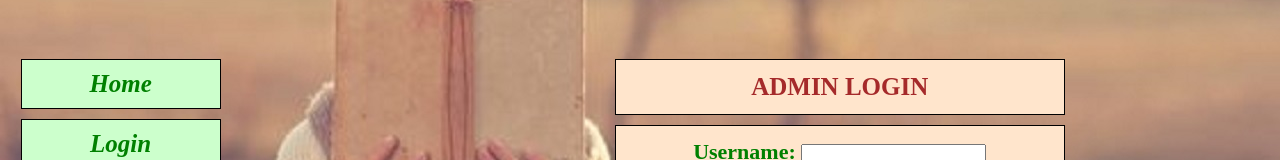
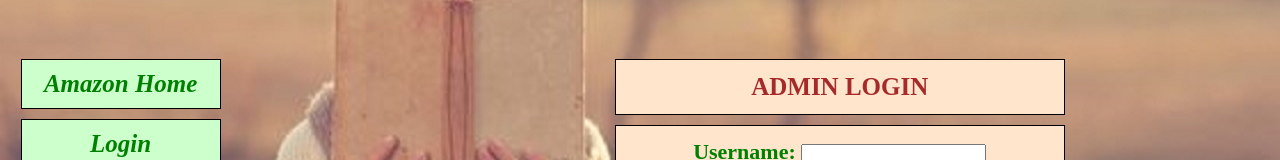
Before and after one commit to Pc-Prakhar/MavenProjects1, a plain HTML site: page WebContent/AdminLogin.html in a window 1280 px wide. Shown: the part 174-334 px from the top of the page. Drawn offline with Linux system fonts and the light colour scheme.

Commit message:
Update AdminLogin.html

```diff
--- a/WebContent/AdminLogin.html
+++ b/WebContent/AdminLogin.html
@@ -79,7 +79,7 @@
 	</div>
 
 	<div class="home">
-		<a href="index.html">Home</a>
+		<a href="index.html">Amazon Home</a>
 	</div>
 
 	<div class="home">
```
